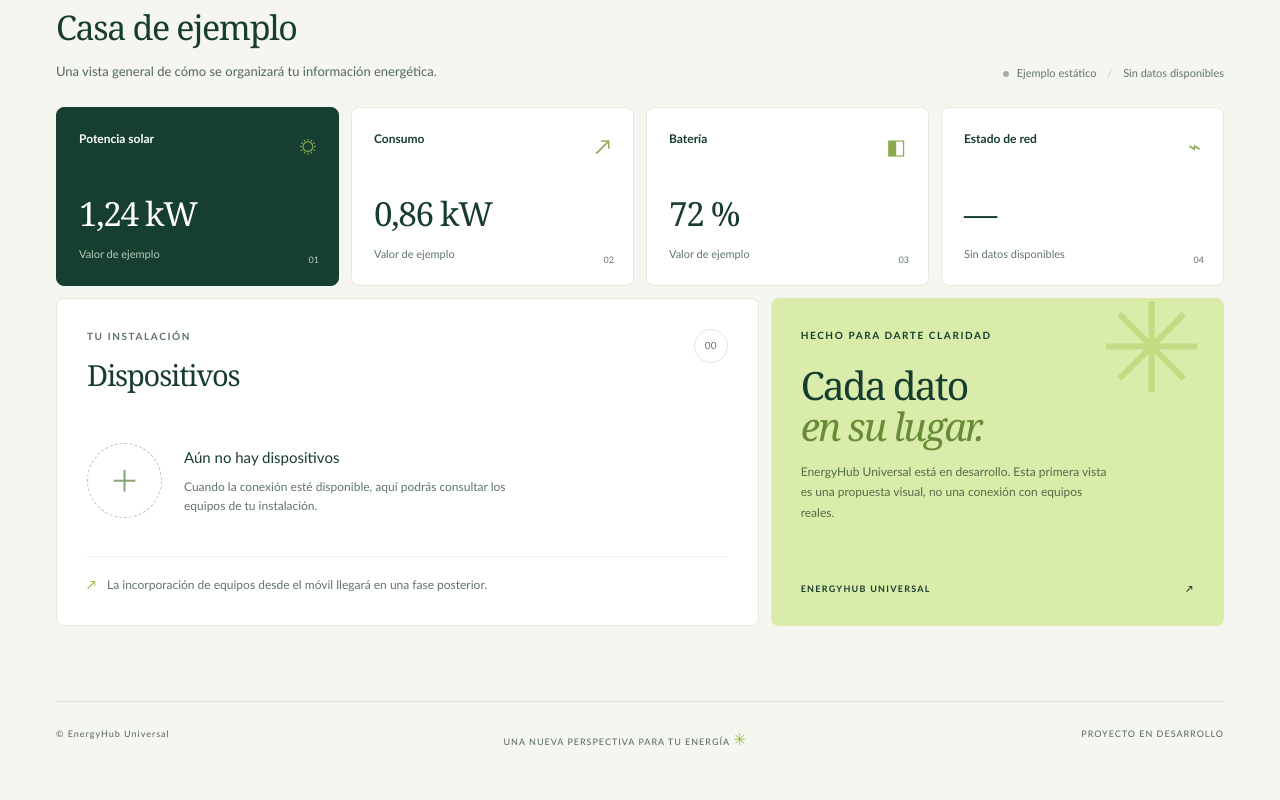
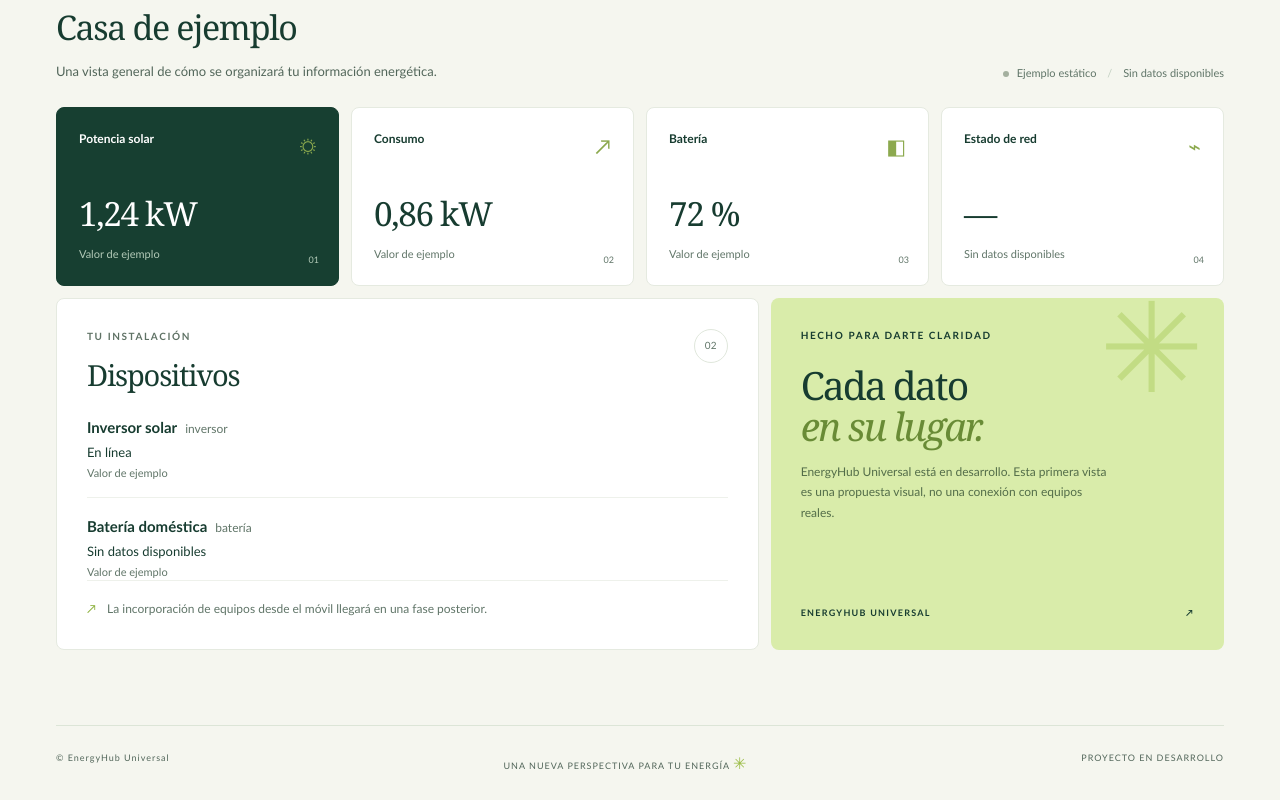
Before and after one commit to kr4t3rdev/energyhub-universal, a Next.js app in the folder apps/web/: page / in a window 1280 px wide. Shown: the part 614-1414 px from the top of the page. Before the commit the page ends 1390 px from the top, so only its background shows below. Built offline with nearby package versions, Linux system fonts and the light colour scheme.

Commit message:
feat(web): mostrar dispositivos de ejemplo en el panel de dispositivos

```diff
--- a/apps/web/app/globals.css
+++ b/apps/web/app/globals.css
@@ -75,3 +75,11 @@ h1 em, .note-panel h2 em { font-weight: normal; color: #557a20; }
 @media (max-width: 900px) { .container { width: calc(100% - 48px); } .header { padding-inline: 24px; gap: 30px; } .metrics { grid-template-columns: repeat(2, 1fr); } .lower-grid { grid-template-columns: 1fr; } .intro-index { display: none; } }
 @media (max-width: 600px) { .header { flex-wrap: wrap; gap: 0; padding-top: 17px; } .header-tag { font-size: 9px; } nav { order: 3; width: 100%; height: 49px; gap: 24px; overflow-x: auto; white-space: nowrap; } .intro { padding-block: 48px 38px; } .demo-label { display: none; } .section-heading { display: block; padding-top: 38px; } .site-meta { margin-top: 15px; } .metric { padding: 17px; min-height: 150px; } .metric-value { font-size: 28px; } .devices-panel, .note-panel { padding: 23px; } .empty-state { align-items: flex-start; } .empty-symbol { width: 55px; height: 55px; } .footer { flex-wrap: wrap; line-height: 1.5; } .footer span:nth-child(2) { display: none; } }
 @media (prefers-reduced-motion: reduce) { html { scroll-behavior: auto; } }
+
+.device-list { list-style: none; margin: 0; padding: 10px 0 0; display: grid; gap: 16px; }
+.device-item { border-top: 1px solid #eef1eb; padding-top: 16px; }
+.device-item:first-child { border-top: 0; padding-top: 0; }
+.device-name { font-size: 15px; font-weight: 600; }
+.device-kind { color: #607568; font-size: 12px; margin-left: 8px; text-transform: capitalize; }
+.device-status { font-size: 13px; margin-top: 4px; }
+.device-note { color: #607568; font-size: 11px; margin-top: 2px; }
--- a/apps/web/app/page.tsx
+++ b/apps/web/app/page.tsx
@@ -1,7 +1,7 @@
 import { connection } from "next/server";
 import { Suspense } from "react";
 import { siteOverviewProvider } from "./site/provider";
-import { formatReading, freshnessLabel } from "./site/presentation";
+import { deviceStatusLabel, formatReading, freshnessLabel, hasDevices } from "./site/presentation";
 
 async function SiteMeta({ updatedAt }: { updatedAt: string | null }) {
   await connection();
@@ -71,10 +71,22 @@ export default async function Home() {
           <div className="lower-grid">
             <section className="devices-panel" id="dispositivos" aria-labelledby="devices-title">
               <div className="panel-header"><div><p className="eyebrow muted">TU INSTALACIÓN</p><h2 id="devices-title">Dispositivos</h2></div><span className="count">{devices.length.toString().padStart(2, "0")}</span></div>
-              <div className="empty-state">
-                <div className="empty-symbol" aria-hidden="true"><span>＋</span></div>
-                <div><h3>Aún no hay dispositivos</h3><p>Cuando la conexión esté disponible, aquí podrás consultar los equipos de tu instalación.</p></div>
-              </div>
+              {hasDevices(devices) ? (
+                <ul className="device-list">
+                  {devices.map((device) => (
+                    <li className="device-item" key={device.id}>
+                      <div><span className="device-name">{device.name}</span><span className="device-kind">{device.kind}</span></div>
+                      <p className="device-status">{deviceStatusLabel(device)}</p>
+                      <p className="device-note">{device.note}</p>
+                    </li>
+                  ))}
+                </ul>
+              ) : (
+                <div className="empty-state">
+                  <div className="empty-symbol" aria-hidden="true"><span>＋</span></div>
+                  <div><h3>Aún no hay dispositivos</h3><p>Cuando la conexión esté disponible, aquí podrás consultar los equipos de tu instalación.</p></div>
+                </div>
+              )}
               <p className="panel-footnote"><span aria-hidden="true">↗</span> La incorporación de equipos desde el móvil llegará en una fase posterior.</p>
             </section>
 
--- a/apps/web/app/site/example.ts
+++ b/apps/web/app/site/example.ts
@@ -10,5 +10,8 @@ export const exampleSite: SiteOverview = {
     { label: "Batería", value: 72, unit: "%", icon: "◧", note: "Valor de ejemplo", measuredAt: null },
     { label: "Estado de red", value: null, unit: "", icon: "⌁", note: "Sin datos disponibles", measuredAt: null },
   ],
-  devices: [],
+  devices: [
+    { id: "dev-inversor-1", name: "Inversor solar", kind: "inversor", status: "En línea", note: "Valor de ejemplo" },
+    { id: "dev-bateria-1", name: "Batería doméstica", kind: "batería", status: null, note: "Valor de ejemplo" },
+  ],
 };
--- a/apps/web/app/site/presentation.ts
+++ b/apps/web/app/site/presentation.ts
@@ -1,4 +1,4 @@
-import type { Freshness } from "./types";
+import type { DeviceSummary, Freshness } from "./types";
 
 const DEFAULT_STALE_AFTER_MINUTES = 30;
 
@@ -42,3 +42,15 @@ export function formatReading(value: number | null, unit: string): string {
   }).format(value);
   return unit ? `${formatted} ${unit}` : formatted;
 }
+
+/** Etiqueta de estado de un dispositivo, sin inventar datos. */
+export function deviceStatusLabel(device: DeviceSummary): string {
+  if (device.status === null) return "Sin datos disponibles";
+  const status = device.status.trim();
+  return status === "" ? "Sin datos disponibles" : status;
+}
+
+/** Indica si hay al menos un dispositivo que mostrar. */
+export function hasDevices(devices: DeviceSummary[]): boolean {
+  return devices.length > 0;
+}
--- a/apps/web/app/site/types.ts
+++ b/apps/web/app/site/types.ts
@@ -13,6 +13,11 @@ export interface Reading {
 export interface DeviceSummary {
   id: string;
   name: string;
+  kind: string;
+  /** Estado del equipo, o null si no hay dato. */
+  status: string | null;
+  /** Nota de presentación; en la fixture siempre es "Valor de ejemplo". */
+  note: string;
 }
 
 export interface SiteOverview {
```
Also changed, not shown: 7 other files (tests, documents, lock files or other folders).
